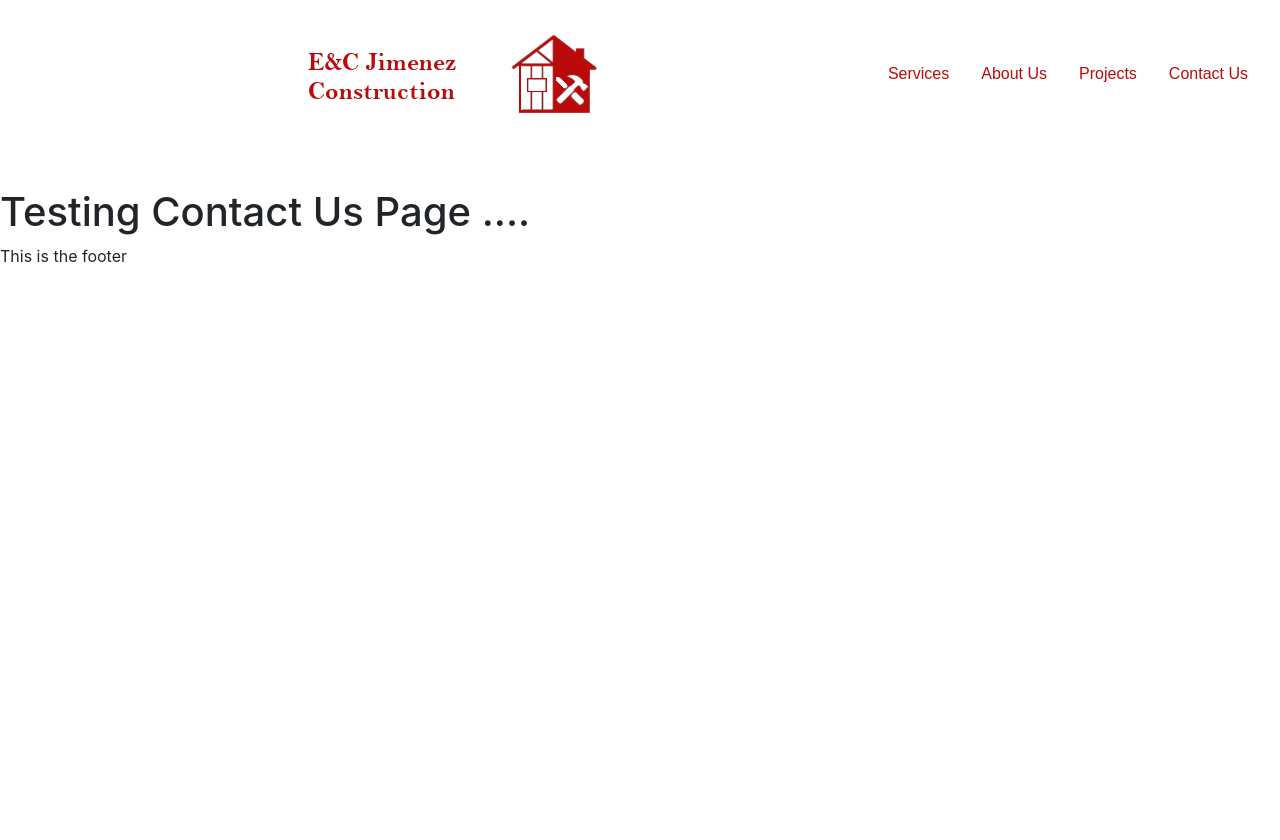
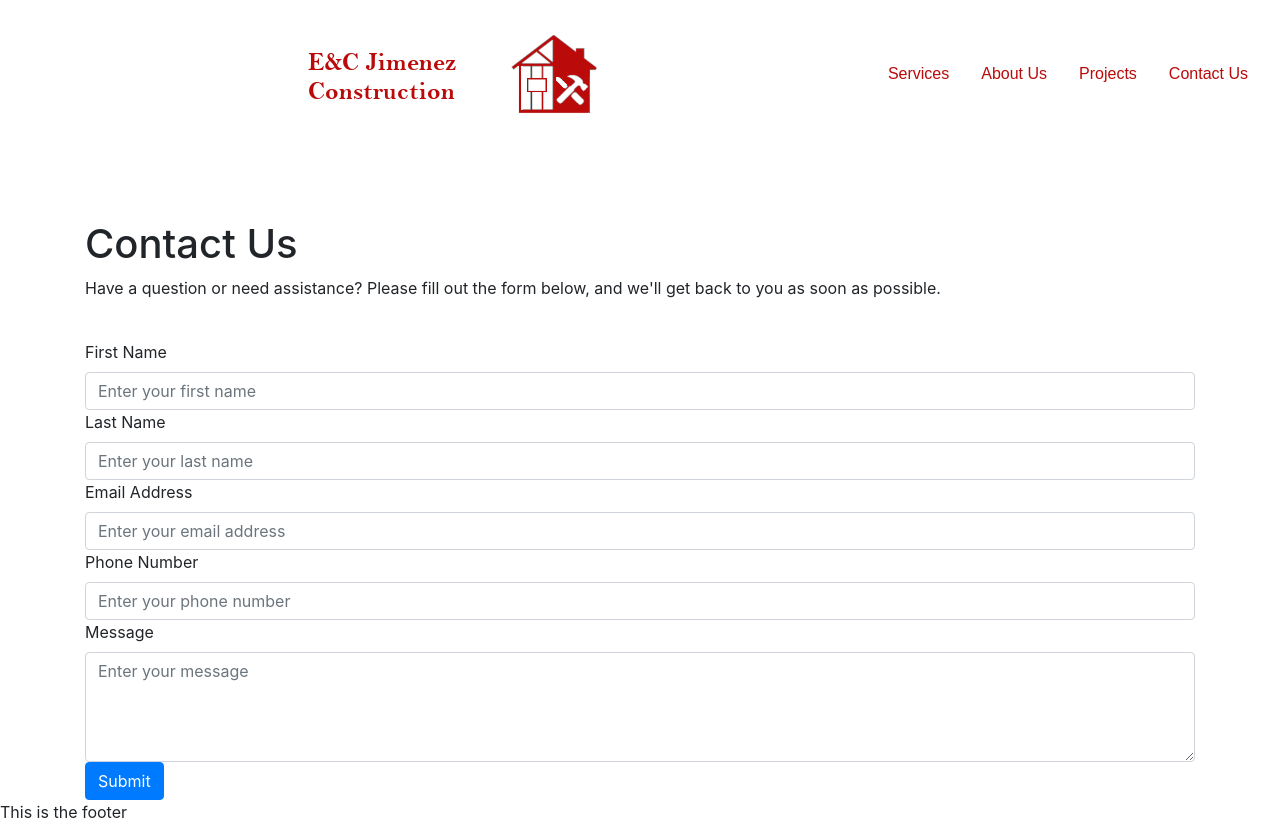
Before and after one commit to Develepor-Dan/E_and_C_Jimenez_Construction, a React (Vite) app in the folder client/: page /contact-us in a window 1280 px wide. Before the commit the page ends 800 px from the top, so only its background shows below. Built offline with nearby package versions, Linux system fonts and the light colour scheme.

Commit message:
Update ContactUs.jsx

```diff
--- a/client/src/pages/ContactUs.jsx
+++ b/client/src/pages/ContactUs.jsx
@@ -1,16 +1,63 @@
-import React from 'react';
-import { useRouteError } from "react-router-dom";
+import React, { useState } from 'react';
+import { Container, Row, Col, Form, Button } from 'react-bootstrap';
 
+const ContactUsPage = () => {
+  const [formData, setFormData] = useState({
+    firstName: '',
+    lastName: '',
+    email: '',
+    phone: '',
+    message: ''
+  });
 
+  const handleChange = (e) => {
+    const { name, value } = e.target;
+    setFormData({ ...formData, [name]: value });
+  };
 
-const ContactUs = () => {
+  const handleSubmit = (e) => {
+    e.preventDefault();
+    console.log('Form Data:', formData);
+    // You can add your form submission logic here
+  };
 
-
-    return (
-    <div>
-    <h1> Testing Contact Us Page ....</h1>
-    </div>
-    );
+  return (
+    <Container className="mt-5">
+      <Row>
+        <Col>
+          <h1>Contact Us</h1>
+          <p>Have a question or need assistance? Please fill out the form below, and we'll get back to you as soon as possible.</p>
+        </Col>
+      </Row>
+      <Row className="mt-4">
+        <Col>
+          <Form onSubmit={handleSubmit}>
+            <Form.Group controlId="formFirstName">
+              <Form.Label>First Name</Form.Label>
+              <Form.Control type="text" placeholder="Enter your first name" name="firstName" value={formData.firstName} onChange={handleChange} required />
+            </Form.Group>
+            <Form.Group controlId="formLastName">
+              <Form.Label>Last Name</Form.Label>
+              <Form.Control type="text" placeholder="Enter your last name" name="lastName" value={formData.lastName} onChange={handleChange} required />
+            </Form.Group>
+            <Form.Group controlId="formEmail">
+              <Form.Label>Email Address</Form.Label>
+              <Form.Control type="email" placeholder="Enter your email address" name="email" value={formData.email} onChange={handleChange} required />
+            </Form.Group>
+            <Form.Group controlId="formPhone">
+              <Form.Label>Phone Number</Form.Label>
+              <Form.Control type="tel" placeholder="Enter your phone number" name="phone" value={formData.phone} onChange={handleChange} required />
+            </Form.Group>
+            <Form.Group controlId="formMessage">
+              <Form.Label>Message</Form.Label>
+              <Form.Control as="textarea" rows={4} placeholder="Enter your message" name="message" value={formData.message} onChange={handleChange} required />
+            </Form.Group>
+            <Button variant="primary" type="submit">Submit</Button>
+          </Form>
+        </Col>
+      </Row>
+    </Container>
+  );
 };
 
-export default ContactUs;
+export default ContactUsPage;
```
